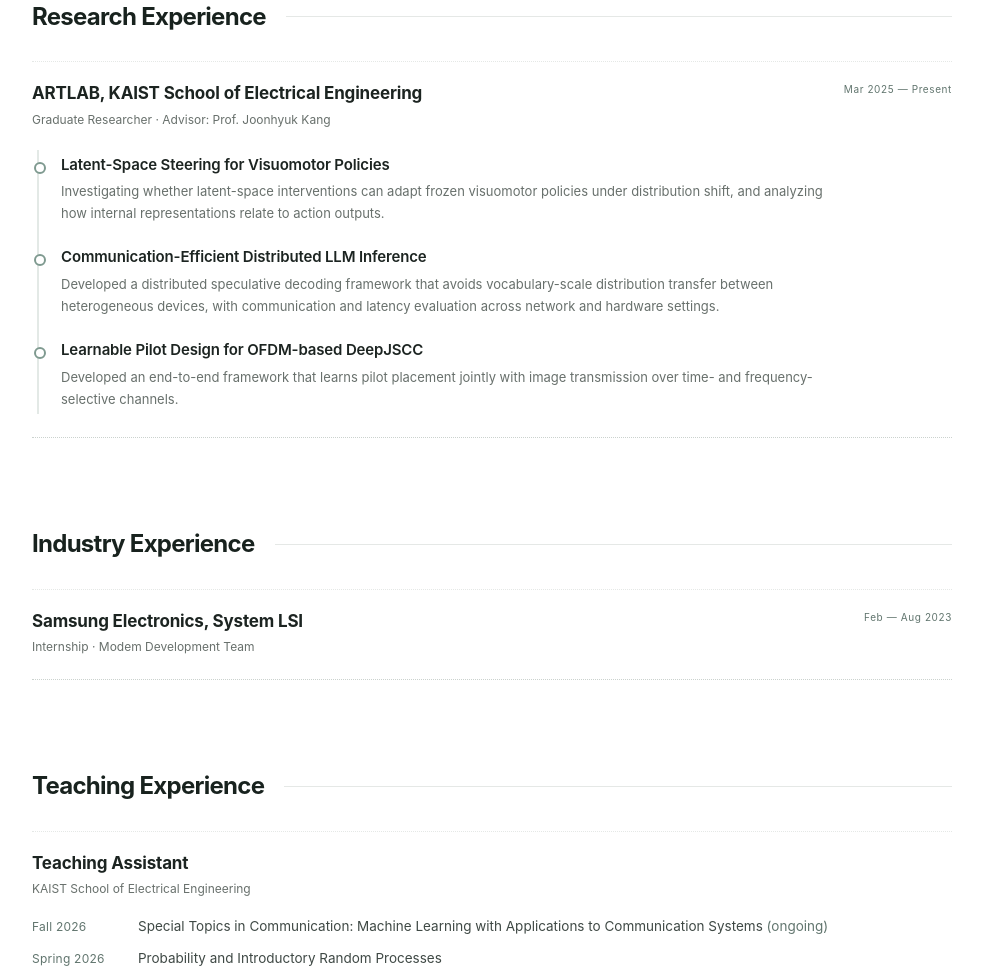
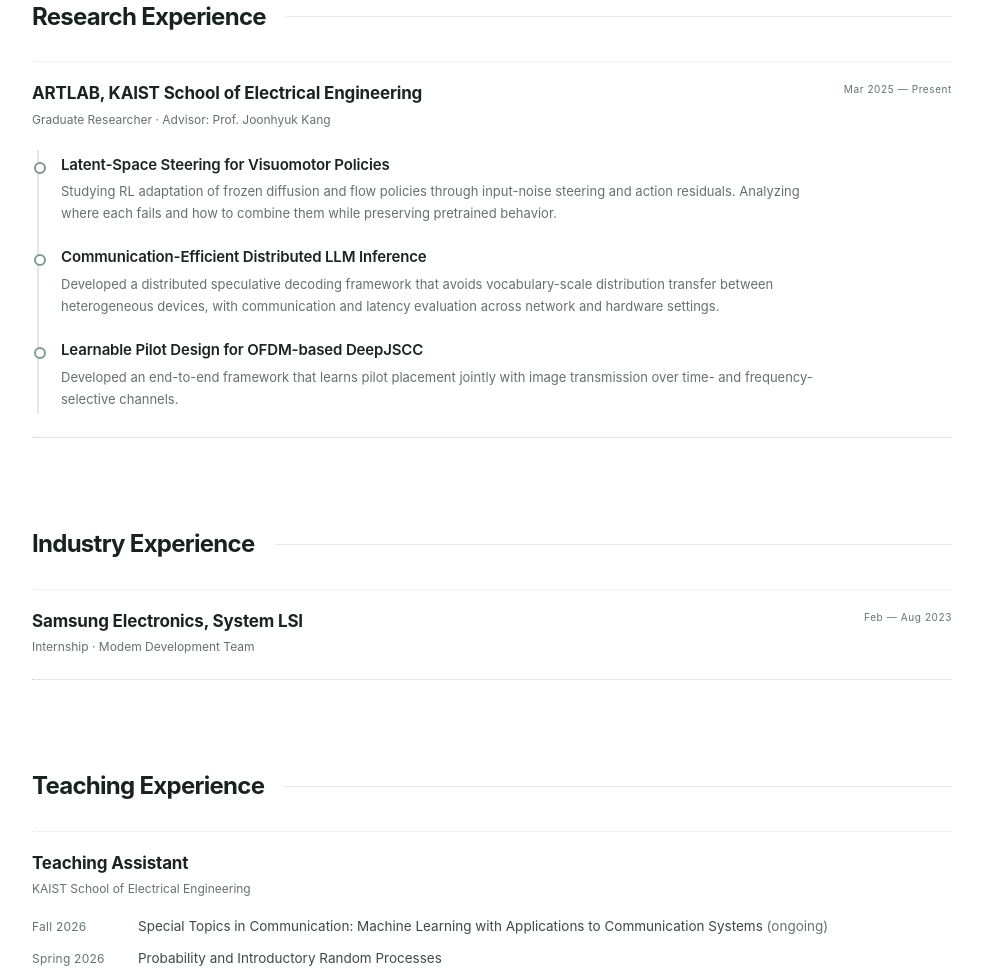
Before and after one commit to SJH1220/SJH1220.github.io, a plain HTML site: page index.html in a window 1280 px wide. Shown: the part 1814-2794 px from the top of the page, without its empty margins (148-1131 px from the left). Drawn offline with Linux system fonts and the light colour scheme.

Commit message:
Update current research description in Research Experience
Co-Authored-By: Claude Opus 5.5 <noreply@anthropic.com>
Claude-Session: https://claude.ai/code/session_013bVDiaa1ZTWSt7ubLejMTN

```diff
--- a/index.html
+++ b/index.html
@@ -41,7 +41,7 @@ body{background:#fff;color:#1c2421;font-family:-apple-system,BlinkMacSystemFont,
 <article class="work"><h3>Learnable Pilot Design for OFDM-based Deep Joint Source-Channel Coding</h3><p><strong>Joohyun Shin</strong>, Jiwan Seo, and Joonhyuk Kang</p><p><em>IEEE Vehicular Technology Conference (VTC)-Spring, 2026</em></p><span class="status">Accepted · Oral presentation</span><span class="status">Proceedings forthcoming</span></article>
 <article class="work"><h3>Distributed LLM Inference via Communication-Efficient Speculative Decoding</h3><p><strong>Joohyun Shin*</strong>, Byeonghyeon Park*, Keumseo Ryum, and Joonhyuk Kang · *Equal contribution</p><p>Manuscript in preparation; arXiv preprint forthcoming.</p><span class="status">Distributed inference</span><span class="status">Speculative decoding</span></article></section>
 <section id="patents"><h2>Patents</h2><article class="work"><h3>System and Method for Pilot Placement and Received-Signal Processing</h3><p>Joonhyuk Kang, <strong>Joohyun Shin</strong>, and Jiwan Seo</p><p>Korean Patent Application No. 10-2026-0186724 · Filed September 30, 2026</p><span class="status">Patent application</span></article></section>
-<section id="research"><h2>Research Experience</h2><div class="entry lab"><div class="lab-main"><h3>ARTLAB, KAIST School of Electrical Engineering</h3><p>Graduate Researcher · Advisor: Prof. Joonhyuk Kang</p><div class="projects"><article class="project"><h4>Latent-Space Steering for Visuomotor Policies</h4><p>Investigating whether latent-space interventions can adapt frozen visuomotor policies under distribution shift, and analyzing how internal representations relate to action outputs.</p></article><article class="project"><h4>Communication-Efficient Distributed LLM Inference</h4><p>Developed a distributed speculative decoding framework that avoids vocabulary-scale distribution transfer between heterogeneous devices, with communication and latency evaluation across network and hardware settings.</p></article><article class="project"><h4>Learnable Pilot Design for OFDM-based DeepJSCC</h4><p>Developed an end-to-end framework that learns pilot placement jointly with image transmission over time- and frequency-selective channels.</p></article></div></div><span class="date">Mar 2025 — Present</span></div></section>
+<section id="research"><h2>Research Experience</h2><div class="entry lab"><div class="lab-main"><h3>ARTLAB, KAIST School of Electrical Engineering</h3><p>Graduate Researcher · Advisor: Prof. Joonhyuk Kang</p><div class="projects"><article class="project"><h4>Latent-Space Steering for Visuomotor Policies</h4><p>Studying RL adaptation of frozen diffusion and flow policies through input-noise steering and action residuals. Analyzing where each fails and how to combine them while preserving pretrained behavior.</p></article><article class="project"><h4>Communication-Efficient Distributed LLM Inference</h4><p>Developed a distributed speculative decoding framework that avoids vocabulary-scale distribution transfer between heterogeneous devices, with communication and latency evaluation across network and hardware settings.</p></article><article class="project"><h4>Learnable Pilot Design for OFDM-based DeepJSCC</h4><p>Developed an end-to-end framework that learns pilot placement jointly with image transmission over time- and frequency-selective channels.</p></article></div></div><span class="date">Mar 2025 — Present</span></div></section>
 <section id="industry"><h2>Industry Experience</h2><div class="entry"><div><h3>Samsung Electronics, System LSI</h3><p>Internship · Modem Development Team</p></div><span class="date">Feb — Aug 2023</span></div></section>
 <section id="teaching"><h2>Teaching Experience</h2><div class="entry"><div><h3>Teaching Assistant</h3><p>KAIST School of Electrical Engineering</p><ul class="courses"><li><span class="term">Fall 2026</span><span>Special Topics in Communication: Machine Learning with Applications to Communication Systems <em>(ongoing)</em></span></li><li><span class="term">Spring 2026</span><span>Probability and Introductory Random Processes</span></li><li><span class="term">Fall 2025</span><span>Special Topics in Communication: Mobile Communication System</span></li></ul></div></div><div class="entry"><div><h3>Daejeon Science High School for the Gifted R&amp;E Program</h3><p>Research Mentor</p></div><span class="date">Mar 2026 — Present</span></div></section>
 <section id="education"><h2>Education</h2><div class="entry"><div><h3>KAIST, School of Electrical Engineering</h3><p>Ph.D. Student in Electrical Engineering</p></div><span class="date">Sep 2026 — Present</span></div><div class="entry"><div><h3>KAIST, School of Electrical Engineering</h3><p>M.S. in Electrical Engineering</p></div><span class="date">Mar 2025 — Aug 2026</span></div><div class="entry"><div><h3>KAIST, School of Electrical Engineering</h3><p>B.S. in Electrical Engineering</p></div><span class="date">Mar 2020 — Feb 2025</span></div></section>
```
